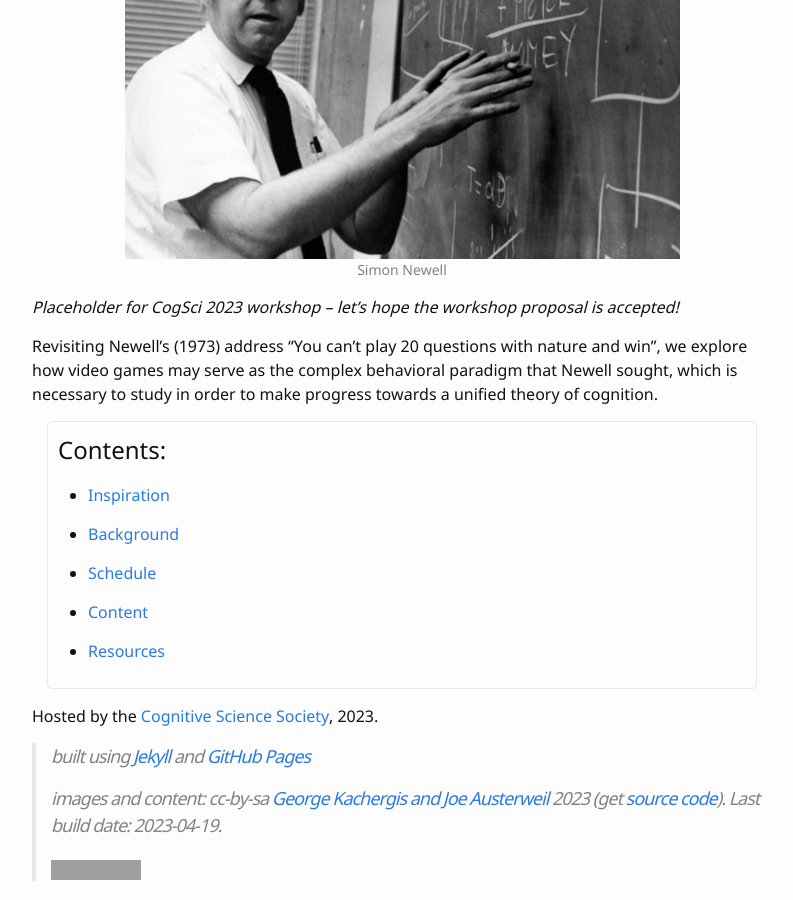
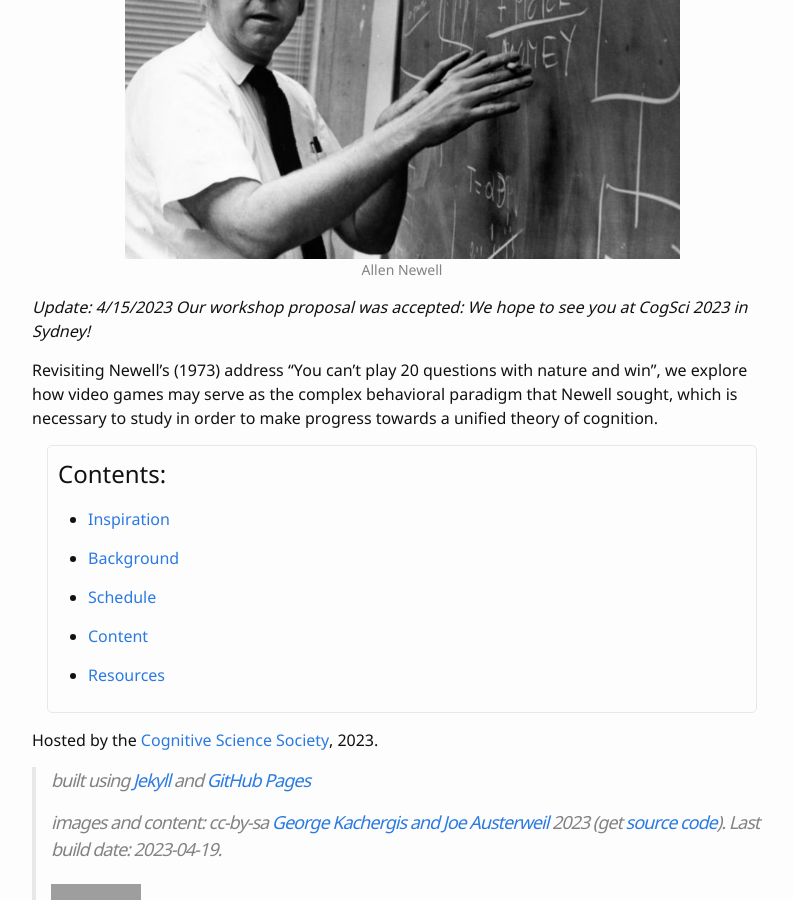
Before and after one commit to kachergis/games4understanding, a Jekyll site: the page built from index.md, in a window 1280 px wide and 900 px high, scrolled down 485 px. Shown: the whole window, without its empty margins (238-1031 px from the left). Built offline with Jekyll 4.4.1, drawn with Linux system fonts in a browser that asks for light colours; grey boxes are pictures that could not be loaded.

Commit message:
update on acceptance

```diff
--- a/index.md
+++ b/index.md
@@ -4,9 +4,9 @@ title: Home
 
 # Video games as a path to a contextualized cognitive science, or How to play 20 questions with nature and win
 
-{% include figure.html img="Newell.jpg" alt="Photo of Simon Newell at a blackboard." caption="Simon Newell" width="75%" %}
+{% include figure.html img="Newell.jpg" alt="Photo of Simon Newell at a blackboard." caption="Allen Newell" width="75%" %}
 
-*Placeholder for CogSci 2023 workshop -- let's hope the workshop proposal is accepted!*
+*Update: 4/15/2023 Our workshop proposal was accepted: We hope to see you at CogSci 2023 in Sydney!*
 
 Revisiting Newell's (1973) address "You can't play 20 questions with nature and win", we explore how video games may serve as the complex behavioral paradigm that Newell sought, which is necessary to study in order to make progress towards a unified theory of cognition.
 
```
